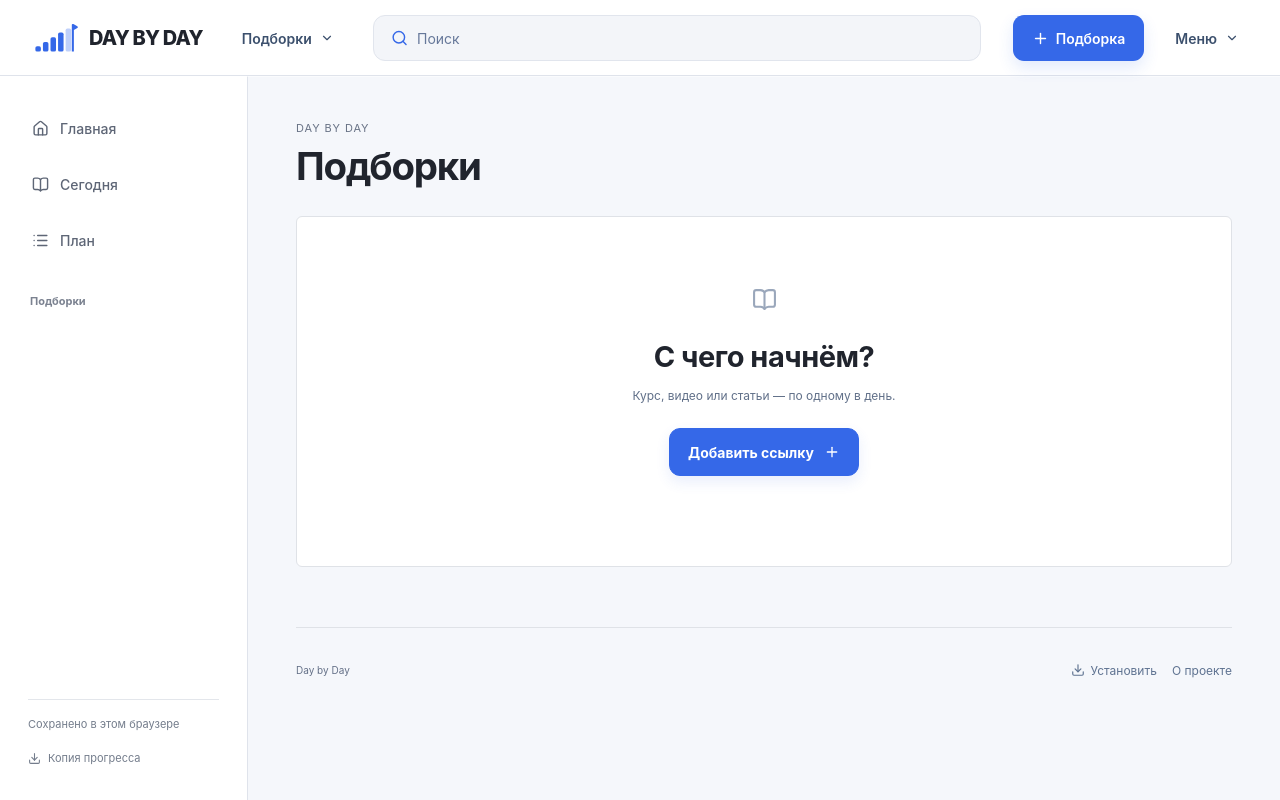
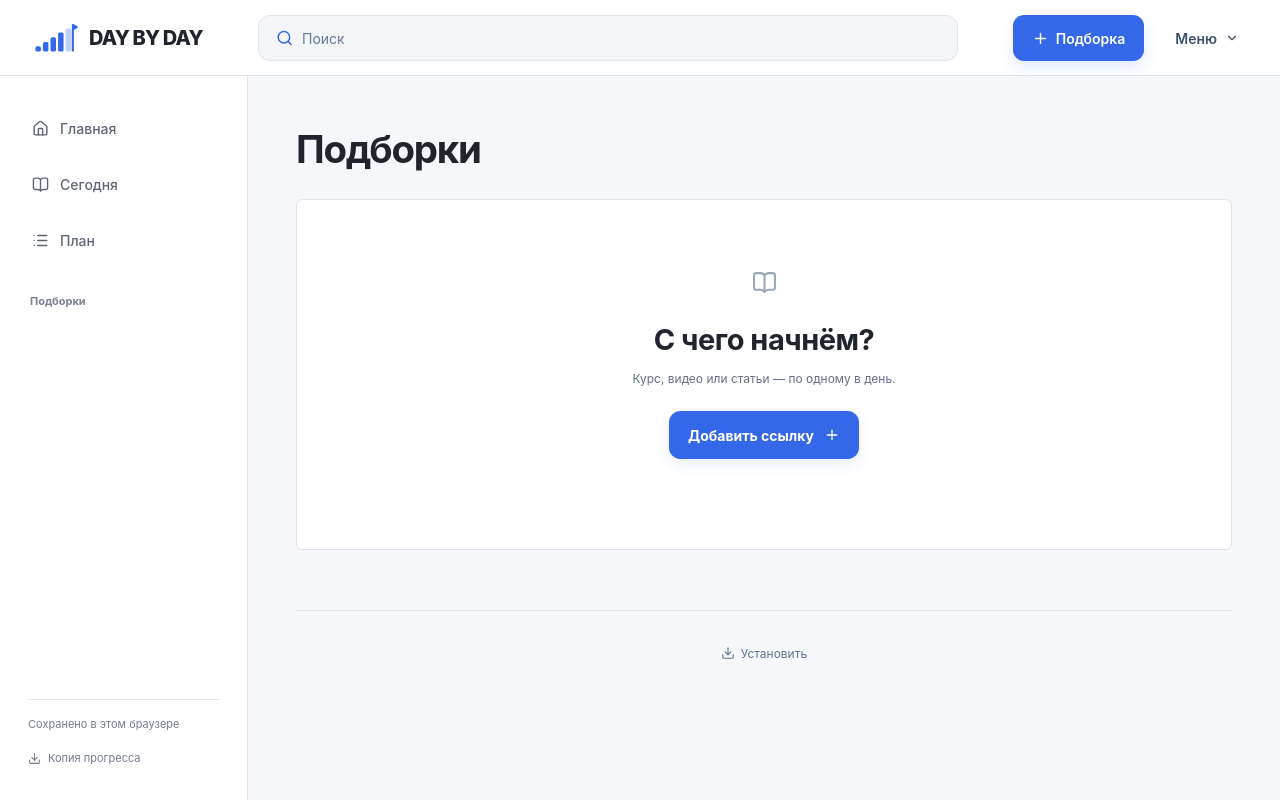
Before and after one commit to AlbinaUshakova/Slice, a Next.js app: page /plan in a window 1280 px wide. Built offline with nearby package versions, Linux system fonts and the light colour scheme.

Commit message:
Remove duplicate interface elements

```diff
--- a/app/components/AppHeader.tsx
+++ b/app/components/AppHeader.tsx
@@ -9,9 +9,9 @@ export default function AppHeader({courses,query,onQuery,onHome,onPick,onAdd,onB
  useEffect(()=>{const outside=(event:PointerEvent)=>{if(!header.current?.contains(event.target as Node))close()};document.addEventListener('pointerdown',outside);return()=>document.removeEventListener('pointerdown',outside)},[]);
  return <header className="topbar quizlet-header" ref={header} onKeyDown={e=>{if(e.key==='Escape'){const open=header.current?.querySelector('details[open]');close();open?.querySelector('summary')?.focus()}}}>
   <a className="header-brand" href="/" onClick={e=>{e.preventDefault();close();onHome()}} aria-label="Day by Day, главная"><BrandLogo tone="light"/></a>
-  <div className="header-browse"><details className="header-dropdown"><summary aria-label="Подборки"><BookOpen className="browse-icon" size={20}/><span className="browse-label">Подборки</span><ChevronDown size={14}/></summary><div className="header-dropdown-panel"><button onClick={()=>{close();onHome()}}>Все подборки</button><div className="header-course-list">{courses.map(c=><button key={c.id} onClick={()=>{close();onPick(c.id)}}>{c.title}</button>)}</div><button className="header-create" onClick={()=>{close();onAdd()}}><Plus size={16}/>Новая подборка</button></div></details></div>
+  <div className="header-browse"><details className="header-dropdown"><summary aria-label="Подборки"><BookOpen className="browse-icon" size={20}/><span className="browse-label">Подборки</span><ChevronDown size={14}/></summary><div className="header-dropdown-panel"><button onClick={()=>{close();onHome()}}>Все подборки</button><div className="header-course-list">{courses.map(c=><button key={c.id} onClick={()=>{close();onPick(c.id)}}>{c.title}</button>)}</div></div></details></div>
   <form className="header-search" role="search" onSubmit={e=>{e.preventDefault();onQuery(query);close()}}><Search size={18}/><label className="sr-only" htmlFor="global-course-search">Поиск подборок</label><input id="global-course-search" type="search" placeholder="Поиск" value={query} onChange={e=>onQuery(e.target.value)} autoComplete="off"/>{query&&<button type="button" className="icon-button" aria-label="Очистить поиск" onClick={()=>onQuery('')}><X size={16}/></button>}</form>
 
-  <div className="header-actions"><button className="header-add" aria-label="Новая подборка" onClick={onAdd}><Plus size={17}/><span>Подборка</span></button><details className="header-dropdown header-settings"><summary aria-label="Меню приложения"><Menu className="settings-icon" size={20}/><span className="settings-label">Меню</span><ChevronDown size={14}/></summary><div className="header-dropdown-panel"><button onClick={()=>{close();onBackup()}}><Download size={16}/>Копия прогресса</button><a href="/about">О проекте</a></div></details></div>
+  <div className="header-actions"><button className="header-add" aria-label="Новая подборка" onClick={onAdd}><Plus size={17}/><span>Подборка</span></button><details className="header-dropdown header-settings"><summary aria-label="Меню приложения"><Menu className="settings-icon" size={20}/><span className="settings-label">Меню</span><ChevronDown size={14}/></summary><div className="header-dropdown-panel"><button className="header-backup" onClick={()=>{close();onBackup()}}><Download size={16}/>Копия прогресса</button><a href="/about">О проекте</a></div></details></div>
  </header>;
 }
--- a/app/components/AppTools.tsx
+++ b/app/components/AppTools.tsx
@@ -19,7 +19,6 @@ export default function AppTools(){
  return <div className="app-tools">
   {!installed&&<button className="install-app-button" onClick={()=>void requestInstall()}><Download size={14}/>Установить</button>}
   {donation&&<a href={donation} target="_blank" rel="noopener noreferrer"><Heart size={14}/>Поддержать</a>}
-  <a href="/about">О проекте</a>
   {offline&&<span className="offline-status" role="status"><WifiOff size={13}/>Без интернета</span>}
   <dialog ref={dialog} className="import-dialog install-dialog" onCancel={()=>setHelp(false)} onClick={e=>{if(e.target===e.currentTarget)setHelp(false)}}>
    <div className="dialog-heading"><h2>Установить приложение</h2><button className="icon-button" aria-label="Закрыть" onClick={()=>setHelp(false)}><X size={20}/></button></div>
--- a/app/components/CourseDashboard.tsx
+++ b/app/components/CourseDashboard.tsx
@@ -4,6 +4,7 @@ import CollectionList from './CollectionList';
 import {ArrowRight,BookOpen,Check,MoreHorizontal,Pencil,Plus,Search,SlidersHorizontal,Trash2,X} from 'lucide-react';
 import {nextLesson,type Course} from '@/lib/course';
 import {filterCourses,resumeCourse,byStatus,activitySummary,type CourseFilter} from '@/lib/dashboard';
+const sameLabel=(first:string,second:string)=>first.trim().toLocaleLowerCase('ru')===second.trim().toLocaleLowerCase('ru');
 export default function CourseDashboard({courses,active,onPick,onAdd,onDelete,onRename,onReorder,query,onQuery}:{courses:Course[];active:string;onPick:(id:string)=>void;onAdd:()=>void;onDelete:(id:string)=>void;onRename:(id:string,title:string)=>void;onReorder:(id:string,target:string)=>void;query:string;onQuery:(query:string)=>void}){
  const [editing,setEditing]=useState<string|null>(null),[name,setName]=useState('');
  useEffect(()=>{setStatus('all');if(query.trim())setOrdering(false)},[query]);
@@ -17,10 +18,10 @@ export default function CourseDashboard({courses,active,onPick,onAdd,onDelete,on
   <div className="library-heading"><h1>Мой план</h1></div>
   {!query.trim()&&resume&&lesson&&<section className="resume-section" aria-labelledby="resume-title">
    <div className="resume-card">
-    <div className="resume-copy"><h2 id="resume-title">Продолжить</h2><span className="resume-source">{resume.title}</span><h3>{lesson.title}</h3>
+    <div className="resume-copy"><h2 id="resume-title">Продолжить</h2><span className="resume-source">{resume.title}</span>{!sameLabel(resume.title,lesson.title)&&<h3>{lesson.title}</h3>}
      <div className="resume-progress"><div className="progress-track" role="progressbar" aria-label="Прогресс подборки" aria-valuemin={0} aria-valuemax={resume.lessons.length} aria-valuenow={done}><span style={{width:`${100*done/resume.lessons.length}%`}}/></div><span>{done} / {resume.lessons.length}</span></div>
     </div>
-    <button className="button primary resume-action" onClick={()=>onPick(resume.id)}>Продолжить<ArrowRight size={17}/></button>
+    <button className="button primary resume-action" onClick={()=>onPick(resume.id)}>Открыть урок<ArrowRight size={17}/></button>
    </div>
   </section>}
   {courses.length>0&&!query.trim()&&<section className="activity-panel" aria-label="Активность за текущую неделю">
@@ -35,9 +36,9 @@ export default function CourseDashboard({courses,active,onPick,onAdd,onDelete,on
     const completed=course.lessons.filter(l=>!!l.completedAt).length;
     return <article className="course-tile" key={course.id}>
      <div className="course-tile-top"><span className="course-glyph"><BookOpen size={21}/></span><details className="course-menu"><summary aria-label={`Действия с подборкой ${course.title}`}><MoreHorizontal size={20}/></summary><div className="course-menu-items"><button onClick={e=>{e.currentTarget.closest('details')?.removeAttribute('open');setName(course.title);setEditing(course.id)}}><Pencil size={15}/>Переименовать</button><button onClick={e=>{e.currentTarget.closest('details')?.removeAttribute('open');onDelete(course.id)}}><Trash2 size={15}/>Удалить</button></div></details></div>
-     {editing===course.id?<form className="tile-rename" onSubmit={e=>{e.preventDefault();rename(course.id)}}><input aria-label="Название подборки" value={name} maxLength={120} onChange={e=>setName(e.target.value)} autoFocus onFocus={e=>e.currentTarget.select()} onKeyDown={e=>{if(e.key==='Escape')setEditing(null)}}/><div><button className="icon-button" disabled={!name.trim()} aria-label="Сохранить название"><Check size={17}/></button><button className="icon-button" type="button" onClick={()=>setEditing(null)} aria-label="Отмена"><X size={17}/></button></div></form>:<button className="course-tile-open" onClick={()=>onPick(course.id)}><h3>{course.title}</h3><span className="tile-source">{course.source}</span><span className="tile-progress" aria-hidden="true"><span style={{width:`${course.lessons.length?100*completed/course.lessons.length:0}%`}}/></span><span className="tile-bottom"><span>{course.lessons.length?`${completed} / ${course.lessons.length} пройдено`:'Нет материалов'}</span>{course.lessons.length>0&&completed===course.lessons.length?<Check size={17}/>:<ArrowRight size={17}/>}</span></button>}
+     {editing===course.id?<form className="tile-rename" onSubmit={e=>{e.preventDefault();rename(course.id)}}><input aria-label="Название подборки" value={name} maxLength={120} onChange={e=>setName(e.target.value)} autoFocus onFocus={e=>e.currentTarget.select()} onKeyDown={e=>{if(e.key==='Escape')setEditing(null)}}/><div><button className="icon-button" disabled={!name.trim()} aria-label="Сохранить название"><Check size={17}/></button><button className="icon-button" type="button" onClick={()=>setEditing(null)} aria-label="Отмена"><X size={17}/></button></div></form>:<button className="course-tile-open" onClick={()=>onPick(course.id)}><h3>{course.title}</h3>{course.source&&!sameLabel(course.source,course.title)&&<span className="tile-source">{course.source}</span>}<span className="tile-progress" aria-hidden="true"><span style={{width:`${course.lessons.length?100*completed/course.lessons.length:0}%`}}/></span><span className="tile-bottom"><span>{course.lessons.length?`${completed} / ${course.lessons.length} пройдено`:'Нет материалов'}</span>{course.lessons.length>0&&completed===course.lessons.length?<Check size={17}/>:<ArrowRight size={17}/>}</span></button>}
     </article>;
-   })}<button className="new-course-tile" onClick={onAdd}><Plus size={27}/><span>Новая подборка</span></button></div>:query.trim()||status!=='all'?<div className="library-empty"><Search size={26}/><h3>Ничего не найдено</h3><button className="button secondary" onClick={()=>{onQuery('');setStatus('all')}}>Показать все</button></div>:<div className="library-empty"><BookOpen size={30}/><h3>Любой курс — по одному дню</h3><p>Добавь ссылку. Отмечай пройденное и сохраняй заметки.</p><button className="button primary" onClick={onAdd}><Plus size={17}/>Добавить ссылки</button></div>}
+   })}</div>:query.trim()||status!=='all'?<div className="library-empty"><Search size={26}/><h3>Ничего не найдено</h3><button className="button secondary" onClick={()=>{onQuery('');setStatus('all')}}>Показать все</button></div>:<div className="library-empty"><BookOpen size={30}/><h3>Любой курс — по одному дню</h3><p>Добавь ссылку. Отмечай пройденное и сохраняй заметки.</p><button className="button primary" onClick={onAdd}><Plus size={17}/>Добавить ссылки</button></div>}
   </section>
  </div>;
 }
--- a/app/components/Planner.tsx
+++ b/app/components/Planner.tsx
@@ -18,6 +18,7 @@ import {ArrowUpRight,ArrowRight,ArrowUp,ArrowDown,Check,Plus,X,BookOpen,RotateCc
 import {Course,Lesson,STORAGE_KEY,ACTIVE_KEY,nextLesson,completeLesson,mergeCourse,validCourses,localDay,plannedDay,removeCourse,reorderCourses} from '@/lib/course';
 
 const pad=(n:number)=>String(n).padStart(2,'0');
+const sameLabel=(first:string,second:string)=>first.trim().toLocaleLowerCase('ru')===second.trim().toLocaleLowerCase('ru');
 const dateLabel=(value:string)=>new Intl.DateTimeFormat('ru',{day:'numeric',month:'short'}).format(new Date(value.length===10?value+'T12:00:00':value));
 const PAGE_SIZE=50;
 function Pager({page,count,onChange}:{page:number;count:number;onChange:(page:number)=>void}){return count>PAGE_SIZE?<div className="plan-pager"><button className="icon-button" disabled={page===0} onClick={()=>onChange(page-1)} aria-label="Предыдущие материалы"><ArrowUp size={15}/></button><span>{page*PAGE_SIZE+1}–{Math.min((page+1)*PAGE_SIZE,count)} / {count}</span><button className="icon-button" disabled={(page+1)*PAGE_SIZE>=count} onClick={()=>onChange(page+1)} aria-label="Следующие материалы"><ArrowDown size={15}/></button></div>:null}
@@ -131,6 +132,7 @@ export default function Planner({startView='today'}:{startView?:'home'|'today'})
  const done=course.lessons.filter(l=>l.completedAt).length;
  const finished=done===course.lessons.length;
  const planned=plannedDay(course.planStart,index);
+ const repeatedLessonTitle=sameLabel(course.title,lesson.title);
  function update(updated:Course){setCourses(prev=>prev.map(c=>c.id===updated.id?updated:c))}
  function renameCollection(id:string,title:string){setCourses(prev=>prev.map(c=>c.id===id?{...c,title}:c))}
  function switchCourse(id:string){setPlanPage(0);setActive(id);setSelected(null);setView('today')}
@@ -183,7 +185,7 @@ export default function Planner({startView='today'}:{startView?:'home'|'today'})
  function goLesson(id:string){setSelected(id);setView('today')}
  return <div className="app"><a className="skip-link" href="#main-content">К содержимому</a>
   <aside className="sidebar">
-   <nav aria-label="Основное меню"><button className={'nav-item '+(view==='home'?'active':'')} onClick={()=>setView('home')}><House size={17}/>Главная</button><button className={'nav-item '+(view==='daily'?'active':'')} onClick={()=>{setView('daily');setSelected(null)}}><BookOpen size={17}/>Сегодня</button><button className={'nav-item '+(view==='history'?'active':'')} onClick={()=>setView('history')}><List size={17}/>План<span>{course.lessons.length||''}</span></button></nav>
+   <nav aria-label="Основное меню"><button className={'nav-item '+(view==='home'?'active':'')} onClick={()=>setView('home')}><House size={17}/>Главная</button><button className={'nav-item '+(view==='daily'?'active':'')} onClick={()=>{setView('daily');setSelected(null)}}><BookOpen size={17}/>Сегодня</button><button className={'nav-item '+(view==='history'?'active':'')} onClick={()=>setView('history')}><List size={17}/>План</button></nav>
    <div className="collection-heading"><span>Подборки</span></div>
    <CollectionList courses={courses} active={course.id} onPick={switchCourse} onDelete={deleteCollection} onRename={renameCollection} onReorder={(id,target)=>setCourses(prev=>reorderCourses(prev,id,target))}/>
    <div className="sidebar-bottom"><span className="local-status">Сохранено в этом браузере</span><button className="backup-button" onClick={()=>setShowBackup(true)} disabled={!ready}><Download size={13}/>Копия прогресса</button></div>
@@ -191,14 +193,13 @@ export default function Planner({startView='today'}:{startView?:'home'|'today'})
   <div className="main-wrap">
    <AppHeader courses={courses} query={query} onQuery={value=>{setQuery(value);setView('home')}} onHome={()=>{setQuery('');setView('home')}} onPick={id=>{setQuery('');switchCourse(id)}} onAdd={()=>{setImportTarget(null);setShowImport(true)}} onBackup={()=>setShowBackup(true)}/>
    <main id="main-content" tabIndex={-1}>
-    {view!=='home'&&view!=='daily'&&<div className="page-heading"><div><span className="eyebrow">{course.source||'DAY BY DAY'}</span><h1>{course.title}</h1></div>{courses.length>0&&<div className="collection-actions"><button className="button secondary" onClick={()=>{setImportTarget(course.id);setShowImport(true)}}><Plus size={15}/>Добавить ссылки</button></div>}</div>}
-    {view!=='home'&&view!=='daily'&&courses.length>0&&<details className="mobile-collections"><summary>Подборки <span>{courses.length}</span></summary><CollectionList courses={courses} active={course.id} onPick={switchCourse} onDelete={deleteCollection} onRename={renameCollection} onReorder={(id,target)=>setCourses(prev=>reorderCourses(prev,id,target))}/></details>}
+    {view!=='home'&&view!=='daily'&&<div className="page-heading"><div>{course.source&&!sameLabel(course.source,course.title)&&<span className="eyebrow">{course.source}</span>}<h1>{course.title}</h1></div>{courses.length>0&&<div className="collection-actions"><button className="button secondary" onClick={()=>{setImportTarget(course.id);setShowImport(true)}}><Plus size={15}/>Добавить ссылки</button></div>}</div>}
     {storageError&&<div className="storage-warning" role="alert">{storageError}<button onClick={download}>Скачать</button></div>}
     {!ready?<p className="loading-state">Загрузка…</p>:view==='daily'?<TodayPlan courses={courses} onToggle={toggleMaterial} onLesson={(courseId,lessonId)=>{setActive(courseId);setSelected(lessonId);setView('today');setPlanPage(0)}} onAdd={()=>{setImportTarget(null);setShowImport(true)}} onHome={()=>setView('home')}/>:view==='home'?<CourseDashboard query={query} onQuery={setQuery} courses={courses} active={course.id} onPick={switchCourse} onAdd={()=>{setImportTarget(null);setShowImport(true)}} onDelete={deleteCollection} onRename={renameCollection} onReorder={(id,target)=>setCourses(prev=>reorderCourses(prev,id,target))}/>:!courses.length?<section className="empty-state"><BookOpen size={25}/><h2>С чего начнём?</h2><p>Курс, видео или статьи — по одному в день.</p><button className="button primary" onClick={()=>setShowImport(true)}>Добавить ссылку<Plus size={16}/></button></section>:!course.lessons.length?<section className="empty-state"><BookOpen size={25}/><h2>Пока пусто</h2><button className="button primary" onClick={()=>{setImportTarget(course.id);setShowImport(true)}}><Plus size={16}/>Добавить ссылки</button></section>:view==='today'?<div className="dashboard-grid">
      <div className="content-column">
-      {finished&&!selected?<section className="complete-card"><span className="eyebrow">{done} ИЗ {course.lessons.length}</span><h2>Всё пройдено!</h2><div className="button-row"><button className="button primary" onClick={()=>setView('history')}>Открыть план</button><button className="button secondary" onClick={()=>setShowImport(true)}>Новая подборка<Plus size={16}/></button></div></section>:<section className="material-card">
+      {finished&&!selected?<section className="complete-card"><span className="eyebrow">{done} ИЗ {course.lessons.length}</span><h2>Всё пройдено!</h2><div className="button-row"><button className="button primary" onClick={()=>setView('history')}>Открыть план</button><button className="button secondary" onClick={()=>setShowImport(true)}>Новая подборка<Plus size={16}/></button></div></section>:<section className={'material-card '+(repeatedLessonTitle?'material-card-titleless':'')}>
        <div className="material-top"><span className="day-label">День {pad(index+1)}</span><span className="material-date">{lesson.group&&<b>{lesson.group}</b>}{lesson.completedAt?<><Check size={12}/>{dateLabel(lesson.completedAt)}</>:planned?dateLabel(planned):'1 материал в день'}</span></div>
-       <h2>{lesson.title}</h2>
+       {!repeatedLessonTitle&&<h2>{lesson.title}</h2>}
        <div className="material-actions"><a className="button primary" href={lesson.url} target="_blank" rel="noopener noreferrer">Открыть<ArrowUpRight size={17}/></a><button className={'button secondary '+(lesson.completedAt?'is-done':'')} onClick={toggleDone}>{lesson.completedAt?<RotateCcw size={15}/>:<Check size={17}/>}<span>{lesson.completedAt?'Снять отметку':'Готово'}</span></button></div>
        {lesson.completedAt&&next&&<button className="next-link" onClick={()=>setSelected(null)}>Дальше<ArrowRight size={15}/></button>}
       </section>}
@@ -210,7 +211,7 @@ export default function Planner({startView='today'}:{startView?:'home'|'today'})
       <section className="route-card"><div className="section-head"><h3>План</h3><span>{course.lessons.length}</span></div><div className="route-list">{course.lessons.slice(Math.max(0,index-2),Math.max(0,index-2)+5).map((l,j)=>{const i=Math.max(0,index-2)+j;return <button key={l.id} className={'route-item '+(l.id===lesson.id?'current ':'')+(l.completedAt?'completed':'')} onClick={()=>goLesson(l.id)} aria-current={l.id===lesson.id?'step':undefined}><span className="route-marker">{l.completedAt?<Check size={14}/>:pad(i+1)}</span><span className="route-title"><b>{l.title}</b><small>{l.group?`${l.group} · `:''}{plannedDay(course.planStart,i)?dateLabel(plannedDay(course.planStart,i)!):`День ${i+1}`} </small></span></button>})}</div><button className="all-materials" onClick={()=>setView('history')}>Весь план<ArrowRight size={14}/></button></section>
      </aside>
     </div>:<section className="history-card"><div className="history-header"><h2>План</h2><span>{done} / {course.lessons.length}</span></div><Pager page={historyPage} count={course.lessons.length} onChange={setPlanPage}/><MaterialList key={course.id} course={course} start={historyPage*PAGE_SIZE} count={PAGE_SIZE} onPick={goLesson} onRename={renameLesson} onDelete={deleteLesson} onReorder={moveLesson}/><Pager page={historyPage} count={course.lessons.length} onChange={setPlanPage}/></section>}
-    <footer><span>Day by Day</span><AppTools/><button className="mobile-backup" onClick={()=>setShowBackup(true)} disabled={!ready}><Download size={12}/>Копия прогресса</button></footer>
+    <footer><AppTools/></footer>
    </main>
   </div>
   <nav className="mobile-nav" aria-label="Мобильное меню"><button className={view==='home'?'selected':''} onClick={()=>setView('home')}><House size={18}/>Главная</button><button className={view==='daily'?'selected':''} onClick={()=>{setView('daily');setSelected(null)}}><BookOpen size={18}/>Сегодня</button><button className={view==='history'?'selected':''} onClick={()=>setView('history')}><List size={18}/>План</button><button onClick={()=>setShowImport(true)}><Plus size={18}/>Подборка</button></nav>
--- a/app/globals.css
+++ b/app/globals.css
@@ -314,3 +314,22 @@ body { background:var(--paper); color:var(--ink); font-size:14px; }
  .app .mobile-nav>button.selected { background:var(--soft); color:var(--accent); }
  .app .toast { left:50%; }
 }
+
+/* Keep repeated navigation and labels out of the same viewport. */
+.app .quizlet-header { grid-template-columns:auto minmax(140px,1fr) auto; }
+.app .header-browse { display:none; }
+.app .header-search { grid-column:2; }
+.app .header-actions { grid-column:3; }
+.app .header-backup { display:none; }
+.app .material-card-titleless .material-actions { margin-top:30px; }
+.app footer { justify-content:center; }
+
+@media(max-width:720px) {
+ .app .quizlet-header { grid-template-columns:minmax(0,1fr) 44px 44px; }
+ .app .header-browse { display:block; grid-column:2; grid-row:1; }
+ .app .header-search { grid-column:1 / -1; }
+ .app .header-actions { grid-column:3; }
+ .app .header-backup { display:flex; }
+ .app .dashboard-grid { grid-template-columns:minmax(0,1fr); }
+ .app .material-card-titleless .material-actions { margin-top:26px; }
+}
```
